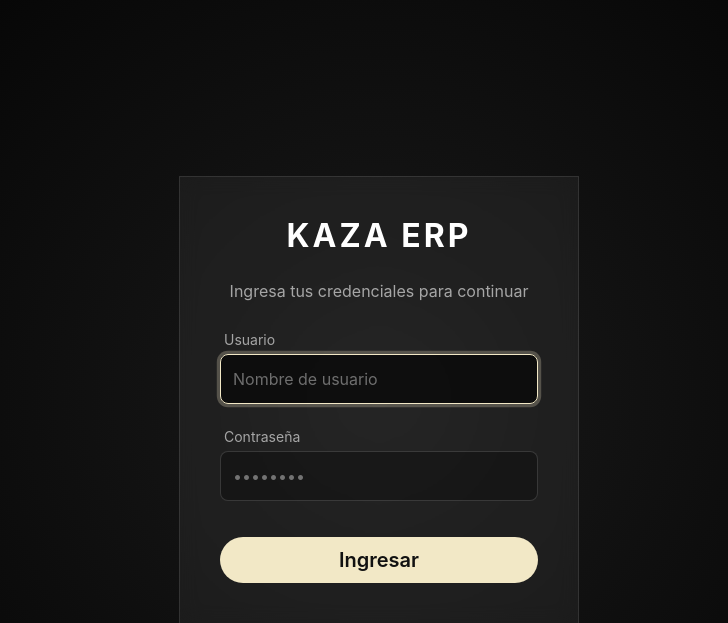
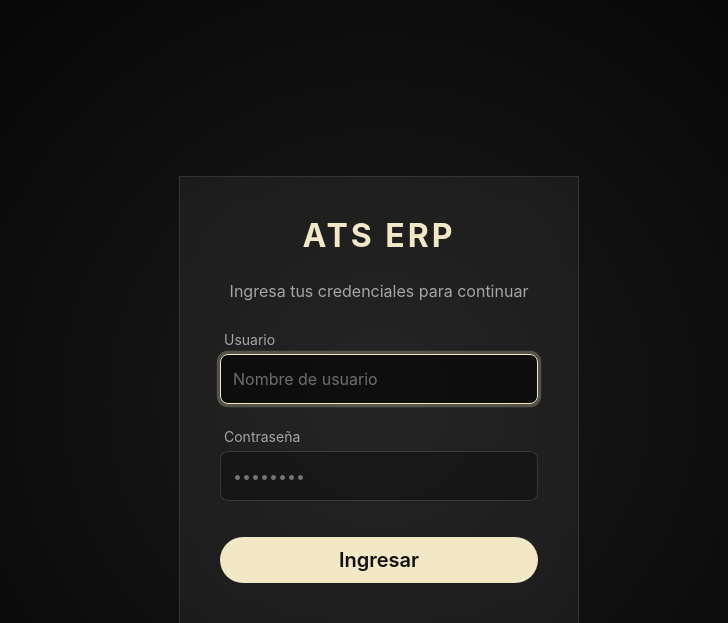
Before and after one commit to Mich-Tech-Soluciones/proyecto-quinto, a Django app: page /accounts/login/ in a window 1280 px wide. Shown: the top 623 px of the page, without its empty margins (261-989 px from the left). Run offline with Django 5.2, Linux system fonts and the light colour scheme.

Commit message:
Agregar plantilla de login personalizada ATS

```diff
--- a/templates/registration/login.html
+++ b/templates/registration/login.html
@@ -4,7 +4,7 @@
 <head>
     <meta charset="utf-8">
     <meta name="viewport" content="width=device-width, initial-scale=1.0">
-    <title>Login | KAZA ERP</title>
+    <title>Login | ATS ERP</title>
     <!-- Bootstrap CSS -->
     <link href="https://cdn.jsdelivr.net/npm/bootstrap@5.3.0/dist/css/bootstrap.min.css" rel="stylesheet">
     <!-- Custom Admin CSS -->
@@ -31,7 +31,7 @@
 </head>
 <body>
     <div class="login-box glass-card fade-in">
-        <h2 class="fw-bold mb-4" style="color: var(--kaza-cream); letter-spacing: 3px;">KAZA ERP</h2>
+        <h2 class="fw-bold mb-4" style="color: var(--ats-cream); letter-spacing: 3px;">ATS ERP</h2>
         <p class="text-muted mb-4">Ingresa tus credenciales para continuar</p>
 
         {% if form.errors %}
```
